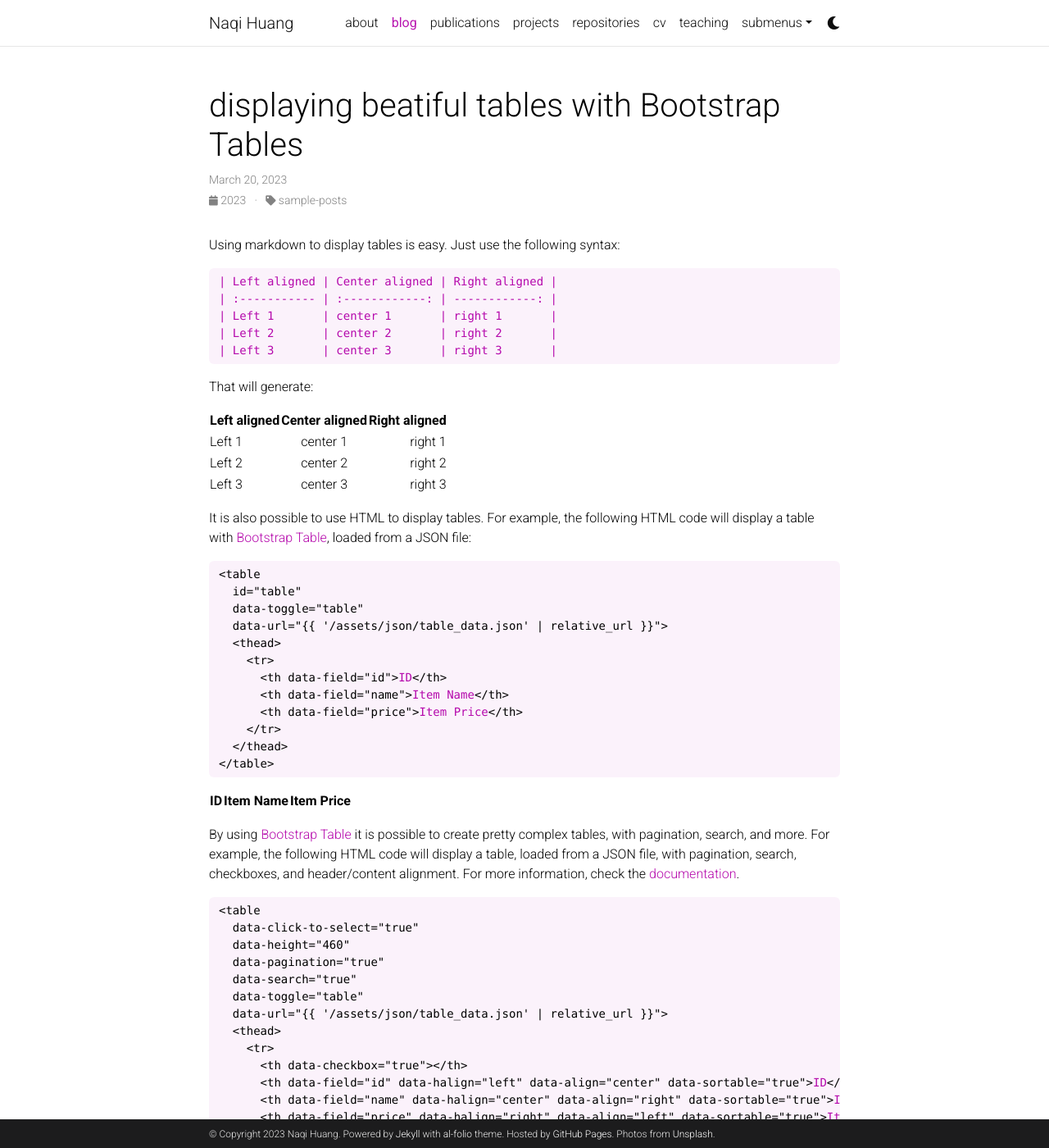
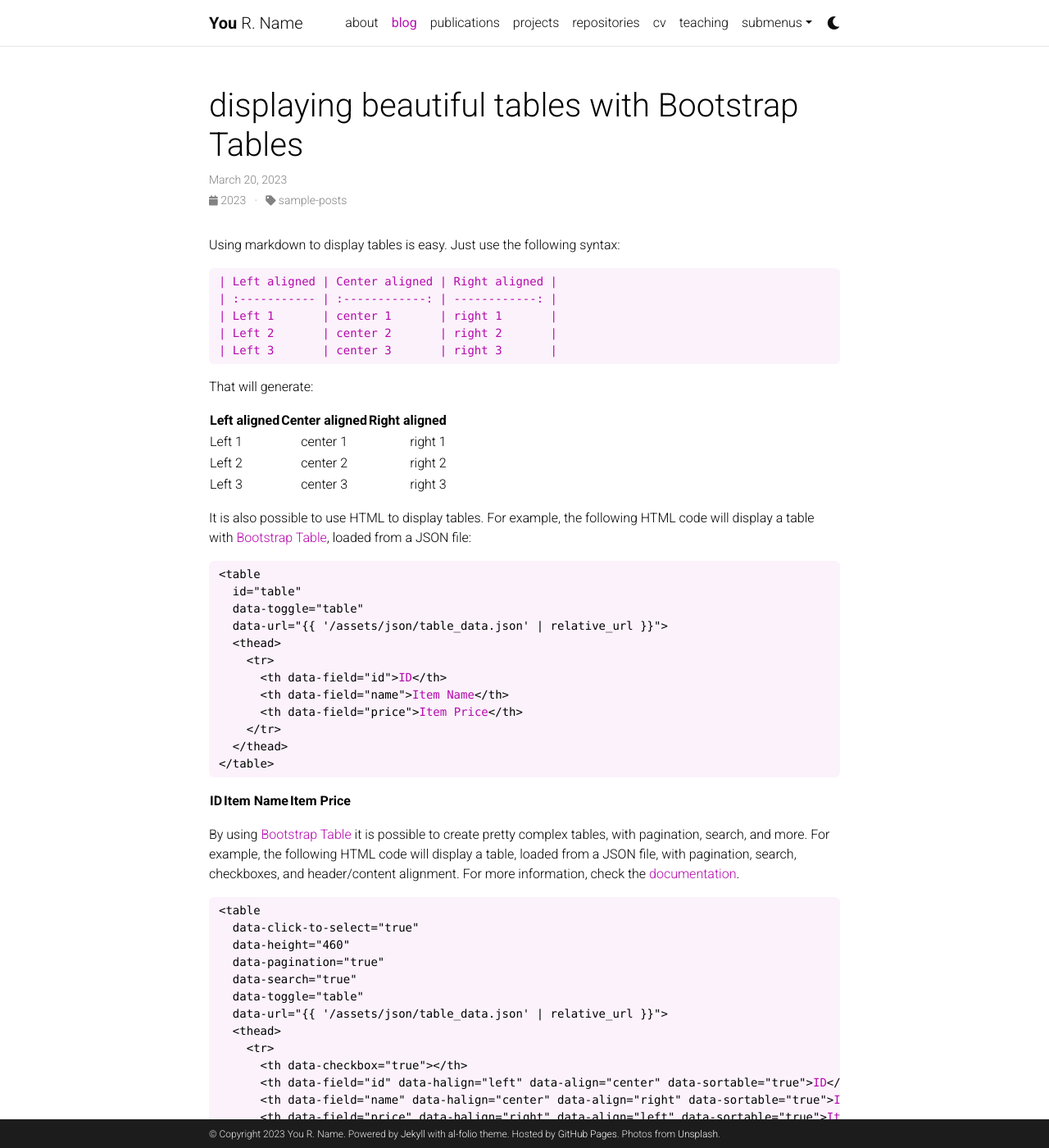
Before and after one commit to Nakie7/Nakie7.github.io, a Jekyll site: the page built from _posts/2023-03-21-tables.md, in a window 1280 px wide and 1400 px high. Shown: the whole window at 82% size. Built offline with Jekyll 4.4.1, drawn with Linux system fonts in a browser that asks for light colours; comment, search, counter and statistics services are not loaded; a style sheet for code colours, icons or effects is not loaded; some of the changed text lies outside the part shown.

Commit message:
chore(template): merge template changes :up:

```diff
--- a/_config.yml
+++ b/_config.yml
@@ -2,11 +2,11 @@
 # Site settings
 # -----------------------------------------------------------------------------
 
-title: Naqi Huang # the website title (if blank, full name will be used instead)
-first_name: Naqi
-middle_name:
-last_name: Huang
-email: N.huang-1@tudelt.nl
+title: blank # the website title (if blank, full name will be used instead)
+first_name: You
+middle_name: R.
+last_name: Name
+email: you@example.com
 description: > # the ">" symbol means to ignore newlines until "footer_text:"
   A simple, whitespace theme for academics. Based on [*folio](https://github.com/bogoli/-folio) design.
 footer_text: >
@@ -16,10 +16,10 @@ footer_text: >
 keywords: jekyll, jekyll-theme, academic-website, portfolio-website  # add your own keywords or leave empty
 
 lang: en # the language of your site (for example: en, fr, cn, ru, etc.)
-icon: 🧐 # the emoji used as the favicon (alternatively, provide image name in /assets/img/)
+icon: ⚛️  # the emoji used as the favicon (alternatively, provide image name in /assets/img/)
 
-url: https://naqihuang.github.io # the base hostname & protocol for your site
-baseurl:  # the subpath of your site, e.g. /blog/
+url: https://alshedivat.github.io # the base hostname & protocol for your site
+baseurl: /al-folio # the subpath of your site, e.g. /blog/
 last_updated: false # set to true if you want to display last updated in the footer
 impressum_path:  # set to path to include impressum link in the footer, use the same path as permalink in a page, helps to conform with EU GDPR
 
@@ -262,7 +262,7 @@ jekyll-archives:
     tag: '/blog/tag/:name/'
     category: '/blog/category/:name/'
 
-display_tags: ['formatting', 'images', 'links', 'math', 'code'] # this tags will be dispalyed on the front page of your blog
+display_tags: ['formatting', 'images', 'links', 'math', 'code'] # these tags will be displayed on the front page of your blog
 
 # -----------------------------------------------------------------------------
 # Jekyll Scholar
@@ -378,6 +378,8 @@ bootstrap:
   integrity:
     css: "sha256-DF7Zhf293AJxJNTmh5zhoYYIMs2oXitRfBjY+9L//AY="
     js: "sha256-fgLAgv7fyCGopR/gBNq2iW3ZKIdqIcyshnUULC4vex8="
+bootstrap-table:
+  version: "1.21.4"
 fontawesome:
   version: "5.15.4"
   integrity: "sha256-mUZM63G8m73Mcidfrv5E+Y61y7a12O5mW4ezU3bxqW4="
--- a/_includes/head.html
+++ b/_includes/head.html
@@ -6,7 +6,7 @@
     <link rel="stylesheet" href="https://cdn.jsdelivr.net/npm/mdbootstrap@{{ site.mdb.version }}/css/mdb.min.css" integrity="{{ site.mdb.integrity.css }}" crossorigin="anonymous" />
 
     <!-- Bootstrap Table -->
-    <link defer rel="stylesheet" href="https://unpkg.com/bootstrap-table@1.21.3/dist/bootstrap-table.min.css">
+    <link defer rel="stylesheet" href="https://unpkg.com/bootstrap-table@{{ site.bootstrap-table.version }}/dist/bootstrap-table.min.css">
 
     <!-- Fonts & Icons -->
     <link rel="stylesheet" href="https://cdn.jsdelivr.net/npm/@fortawesome/fontawesome-free@{{ site.fontawesome.version }}/css/all.min.css" integrity="{{ site.fontawesome.integrity }}" crossorigin="anonymous">
--- a/_includes/scripts/misc.html
+++ b/_includes/scripts/misc.html
@@ -17,7 +17,7 @@
 {% endif %}
 
   <!-- Bootstrap Table -->
-  <script defer src="https://unpkg.com/bootstrap-table@1.21.3/dist/bootstrap-table.min.js"></script>
+  <script defer src="https://unpkg.com/bootstrap-table@{{ site.bootstrap-table.version }}/dist/bootstrap-table.min.js"></script>
 
   <!-- Load Common JS -->
   <script src="{{ '/assets/js/no_defer.js' | relative_url }}"></script>
--- a/_posts/2023-03-21-tables.md
+++ b/_posts/2023-03-21-tables.md
@@ -1,6 +1,6 @@
 ---
 layout: post
-title: displaying beatiful tables with Bootstrap Tables
+title: displaying beautiful tables with Bootstrap Tables
 date: 2023-03-20 14:37:00-0400
 description: an example of how to use Bootstrap Tables
 categories: sample-posts
--- a/_sass/_base.scss
+++ b/_sass/_base.scss
@@ -46,6 +46,10 @@ table.table a {
   &:hover:after :not(.nav-item.dropdown) {
     width: 100%;
   }
+}
+
+.table-dark {
+  background-color: transparent;
 }
 
 figure,
@@ -776,6 +780,10 @@ html.transition *:after {
     blockquote {
       border-left: 5px solid var(--global-theme-color);
       padding: 8px;
+
+      p {
+        margin-bottom: 0;
+      }
     }
   }
 }
@@ -946,3 +954,45 @@ nav[data-toggle="toc"] {
     top: 0;
   }
 }
+
+/* Tips, warnings, and dangers blockquotes */
+.post .post-content blockquote {
+  &.block-tip {
+    border-color: var(--global-tip-block);
+    background-color: var(--global-tip-block-bg);
+
+    p {
+      color: var(--global-tip-block-text);
+    }
+
+    h1, h2, h3, h4, h5, h6 {
+      color: var(--global-tip-block-title);
+    }
+  }
+
+  &.block-warning {
+    border-color: var(--global-warning-block);
+    background-color: var(--global-warning-block-bg);
+
+    p {
+      color: var(--global-warning-block-text);
+    }
+
+    h1, h2, h3, h4, h5, h6 {
+      color: var(--global-warning-block-title);
+    }
+  }
+
+  &.block-danger {
+    border-color: var(--global-danger-block);
+    background-color: var(--global-danger-block-bg);
+
+    p {
+      color: var(--global-danger-block-text);
+    }
+
+    h1, h2, h3, h4, h5, h6 {
+      color: var(--global-danger-block-title);
+    }
+  }
+}
--- a/_sass/_themes.scss
+++ b/_sass/_themes.scss
@@ -16,6 +16,19 @@
   --global-distill-app-color: #{$grey-color};
   --global-divider-color: rgba(0,0,0,.1);
   --global-card-bg-color: #{$white-color};
+
+  --global-tip-block: #42b983;
+  --global-tip-block-bg: #e2f5ec;
+  --global-tip-block-text: #215d42;
+  --global-tip-block-title: #359469;
+  --global-warning-block: #e7c000;
+  --global-warning-block-bg: #fff8d8;
+  --global-warning-block-text: #6b5900;
+  --global-warning-block-title: #b29400;
+  --global-danger-block: #c00;
+  --global-danger-block-bg: #ffe0e0;
+  --global-danger-block-text: #600;
+  --global-danger-block-title: #c00;
 
   .fa-sun {
     display : none;
@@ -49,6 +62,19 @@ html[data-theme='dark'] {
   --global-divider-color: #424246;
   --global-card-bg-color: #{$grey-900};
 
+  --global-tip-block: #42b983;
+  --global-tip-block-bg: #e2f5ec;
+  --global-tip-block-text: #215d42;
+  --global-tip-block-title: #359469;
+  --global-warning-block: #e7c000;
+  --global-warning-block-bg: #fff8d8;
+  --global-warning-block-text: #6b5900;
+  --global-warning-block-title: #b29400;
+  --global-danger-block: #c00;
+  --global-danger-block-bg: #ffe0e0;
+  --global-danger-block-text: #600;
+  --global-danger-block-title: #c00;
+
   .fa-sun {
     padding-left: 10px;
     padding-top: 12px;
--- a/assets/js/no_defer.js
+++ b/assets/js/no_defer.js
@@ -1,6 +1,12 @@
 // add bootstrap classes to tables
 $(document).ready(function() {
   $('table').each(function() {
+    if (document.documentElement.getAttribute("data-theme") == "dark") {
+      $(this).addClass('table-dark');
+    } else {
+      $(this).removeClass('table-dark');
+    }
+
     // only select tables that are not inside an element with "news" (about page) or "card" (cv page) class
     if($(this).parents('[class*="news"]').length==0 &&
         $(this).parents('[class*="card"]').length==0 &&
@@ -10,12 +16,6 @@ $(document).ready(function() {
       // add some classes to make the table look better
       // $(this).addClass('table-sm');
       $(this).addClass('table-hover');
-
-      if (document.documentElement.getAttribute("data-theme") == "dark") {
-        $(this).addClass('table-dark');
-      } else {
-        $(this).removeClass('table-dark');
-      }
     }
   })
 });
```
Also changed, not shown: README.md (+4 -0 lines), _includes/audio.html (added, +16 -0 lines), _includes/video.html (added, +47 -0 lines), _posts/2023-04-24-videos.md (added, +32 -0 lines), _posts/2023-04-25-audios.md (added, +21 -0 lines), _posts/2023-05-12-custom-blockquotes.md (added, +110 -0 lines), 2 other files.
